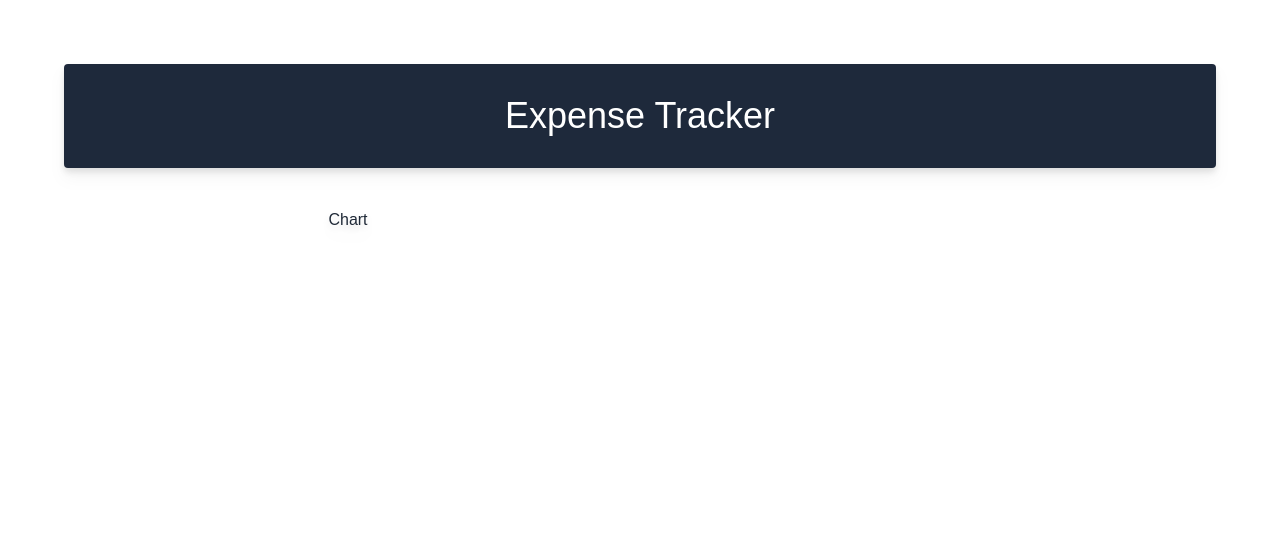
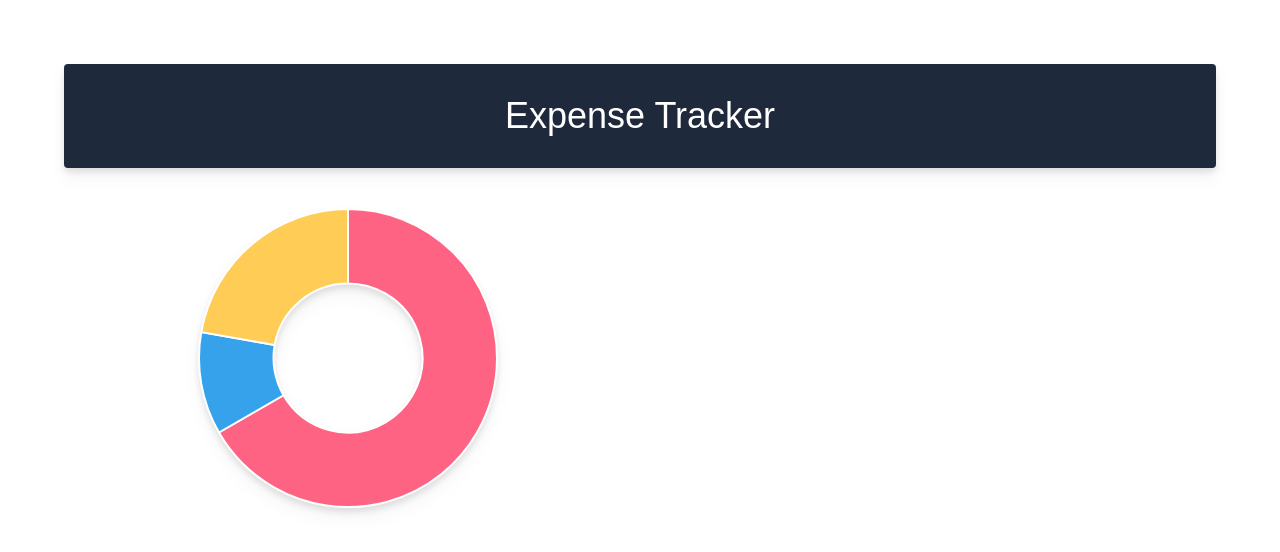
Before and after one commit to aiswarya25/Expense_tracker, a React (Create React App) app in the folder client/: page / in a window 1280 px wide. Shown: the top 552 px of the page. Built offline with nearby package versions, Linux system fonts and the light colour scheme.

Commit message:
Made changes on graph

```diff
--- a/client/src/components/Graph.js
+++ b/client/src/components/Graph.js
@@ -1,12 +1,33 @@
 import React from 'react'
 import {Doughnut} from 'react-chartjs-2';
-import {Chart} from 'chart.js';
+import {Chart,ArcElement} from 'chart.js'
+
+Chart.register(ArcElement);
+
+const data = {
+    labels: [
+      'Red',
+      'Blue',
+      'Yellow'
+    ],
+    datasets: [{
+      label: 'My First Dataset',
+      data: [300, 50, 100],
+      backgroundColor: [
+        'rgb(255, 99, 132)',
+        'rgb(54, 162, 235)',
+        'rgb(255, 205, 86)'
+      ],
+      hoverOffset: 4
+    }]
+  };
+
 export default function Graph() {
   return (
     <div className="flex justify-content max-w-xs mx-auto">
         <div className="item">
             <div className="chart relative">
-             Chart
+             <Doughnut data={data}></Doughnut>
             </div>
 
             <div className="flex flex-col py-10 gap-4">
```
